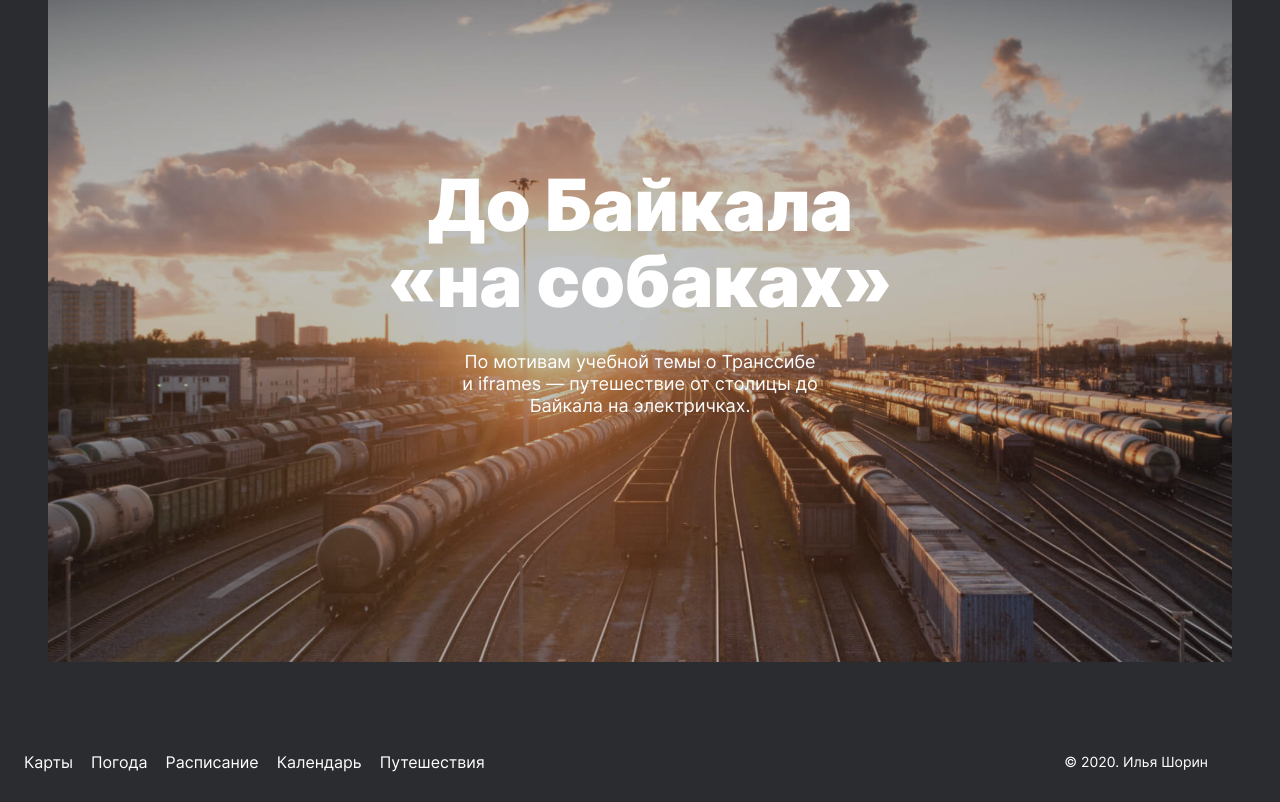
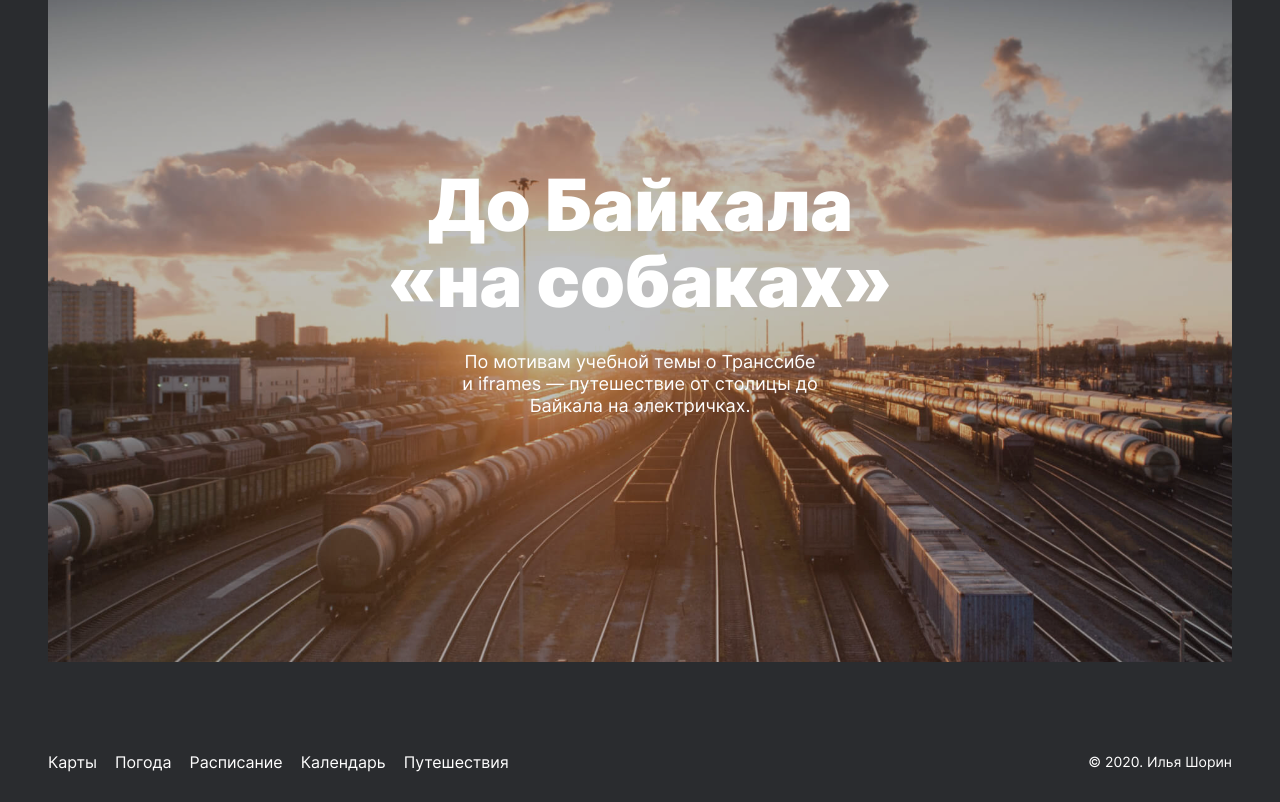
Before and after one commit to IlyaShorin/russian-travel, a plain HTML site: page index.html in a window 1280 px wide. Shown: the part 6001-6803 px from the top of the page. Drawn offline with Linux system fonts and the light colour scheme.

Commit message:
отсупы в footer

```diff
--- a/blocks/footer/footer.css
+++ b/blocks/footer/footer.css
@@ -6,7 +6,7 @@
   max-width: 1184px;
   display: flex;
   justify-content: space-between;
-  margin: 92px 24px 24px;
+  margin: 92px 48px 24px;
 
 }
 @media screen and (max-width:768px){
```
